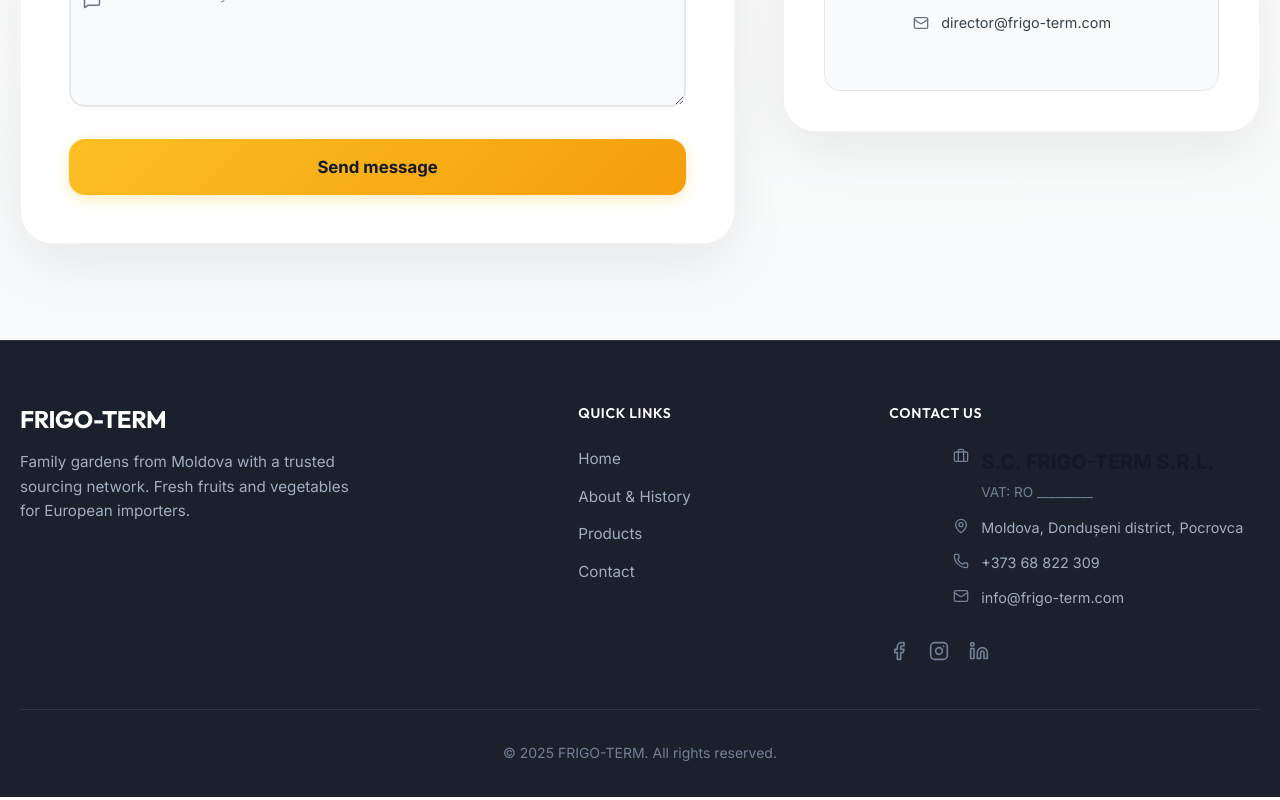
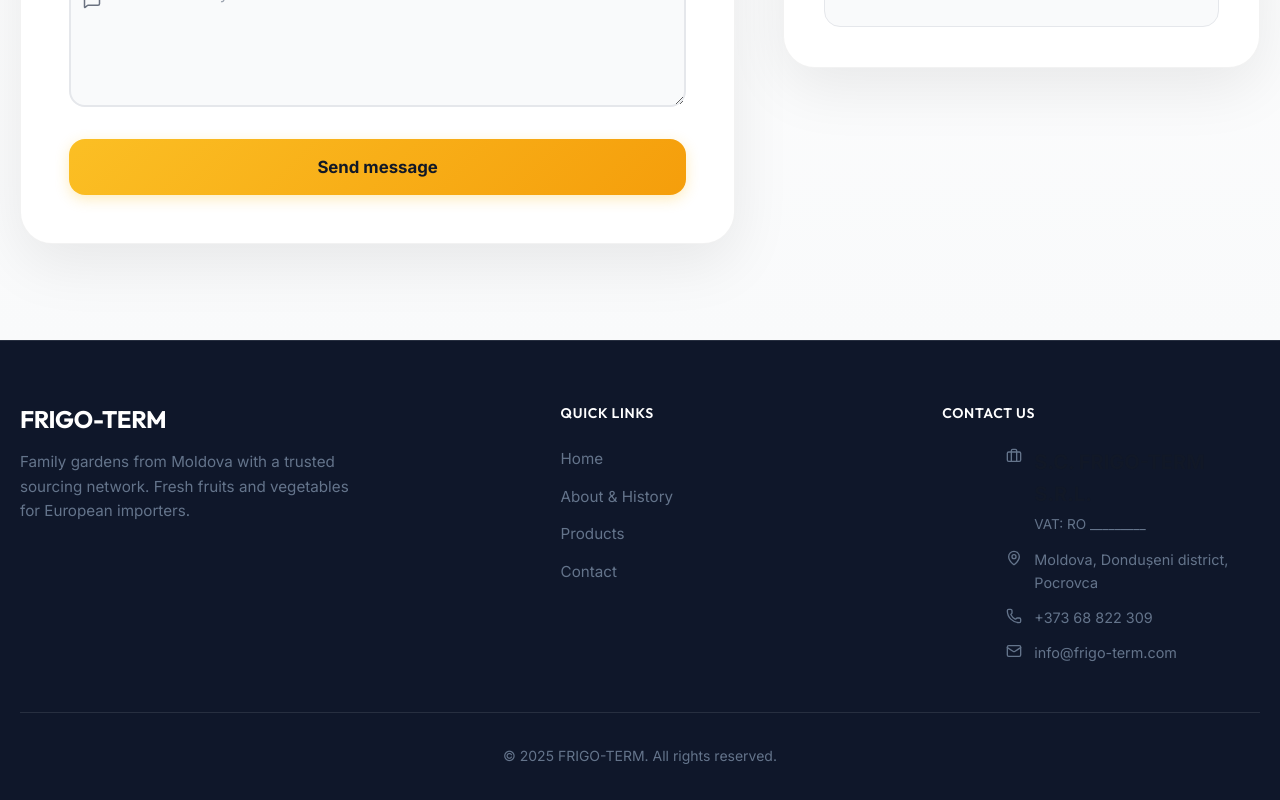
Before and after one commit to Qoopertin/tarcom-lux-website, a React (Vite) app: page /contact in a window 1280 px wide. Shown: the part 826-1626 px from the top of the page. Built offline with nearby package versions, Linux system fonts and the light colour scheme.

Commit message:
Finalize footer: restore dark background, remove social icons, bold company name

```diff
--- a/src/components/Footer.css
+++ b/src/components/Footer.css
@@ -1,8 +1,8 @@
 /* Footer - Clean Flat Professional Design */
 
 .footer {
-    background-color: #1a202c;
-    color: #e2e8f0;
+    background-color: var(--color-bg-dark);
+    color: var(--color-text-light);
     padding: 4rem 0 2rem;
     border-top: 1px solid rgba(255, 255, 255, 0.1);
 }
@@ -12,11 +12,13 @@
     grid-template-columns: 1fr;
     gap: 3rem;
     margin-bottom: 3rem;
+    align-items: start;
 }
 
-@media (min-width: 768px) {
+@media (min-width: 992px) {
     .footer-content {
-        grid-template-columns: 2fr 1fr 1.5fr;
+        grid-template-columns: 1.5fr 1fr 1fr;
+        /* Adjusted for better spacing */
         gap: 4rem;
     }
 }
@@ -29,22 +31,21 @@
 .footer-logo {
     font-size: 1.5rem;
     font-weight: 700;
-    color: #ffffff;
+    color: var(--color-bg-white);
     margin-bottom: 1rem;
     letter-spacing: -0.02em;
 }
 
 .footer-description {
-    color: #a0aec0;
+    color: var(--color-text-muted);
     line-height: 1.6;
     font-size: 0.95rem;
 }
 
 /* Column Titles */
 .footer-title {
-    font-size: 1rem;
     font-weight: 600;
-    color: #ffffff;
+    color: var(--color-bg-white);
     margin-bottom: 1.5rem;
     text-transform: uppercase;
     letter-spacing: 0.05em;
@@ -62,34 +63,33 @@
 }
 
 .links-list a {
-    color: #a0aec0;
+    color: var(--color-text-muted);
     text-decoration: none;
     transition: color 0.2s ease;
     font-size: 0.95rem;
 }
 
 .links-list a:hover {
-    color: #fbbf24;
+    color: var(--color-accent);
 }
 
-/* Contact & Social Column */
+/* Contact Column */
 .contact-info {
     display: flex;
     flex-direction: column;
     gap: 1rem;
-    margin-bottom: 2rem;
 }
 
 .info-item {
     display: flex;
     align-items: flex-start;
     gap: 0.75rem;
-    color: #a0aec0;
+    color: var(--color-text-muted);
     font-size: 0.9rem;
 }
 
 .info-item svg {
-    color: #718096;
+    color: var(--color-text-muted);
     flex-shrink: 0;
     margin-top: 0.125rem;
 }
@@ -101,44 +101,28 @@
 }
 
 .company-name {
-    color: #ffffff;
-    font-weight: 600;
+    color: var(--color-text-muted);
+    /* Matched description color */
+    font-weight: 700;
+    /* Bold as requested */
     margin: 0;
+    font-size: 0.95rem;
 }
 
 .company-vat {
-    color: #718096;
+    color: var(--color-text-muted);
     font-size: 0.85rem;
     margin: 0;
 }
 
 .info-item a {
-    color: #a0aec0;
+    color: var(--color-text-muted);
     text-decoration: none;
     transition: color 0.2s ease;
 }
 
 .info-item a:hover {
-    color: #fbbf24;
-}
-
-/* Social Links */
-.social-links {
-    display: flex;
-    gap: 1.25rem;
-    align-items: center;
-}
-
-.social-links a {
-    color: #718096;
-    transition: color 0.2s ease;
-    display: flex;
-    align-items: center;
-    justify-content: center;
-}
-
-.social-links a:hover {
-    color: #fbbf24;
+    color: var(--color-accent);
 }
 
 /* Footer Bottom */
@@ -149,7 +133,7 @@
 }
 
 .footer-bottom p {
-    color: #718096;
+    color: var(--color-text-muted);
     font-size: 0.875rem;
     margin: 0;
 }
--- a/src/components/Footer.jsx
+++ b/src/components/Footer.jsx
@@ -57,11 +57,6 @@
                             </div>
                         </div>
 
-                        <div className="social-links">
-                            <a href="#" aria-label="Facebook"><Facebook size={20} /></a>
-                            <a href="#" aria-label="Instagram"><Instagram size={20} /></a>
-                            <a href="#" aria-label="LinkedIn"><Linkedin size={20} /></a>
-                        </div>
                     </div>
                 </div>
 
```
